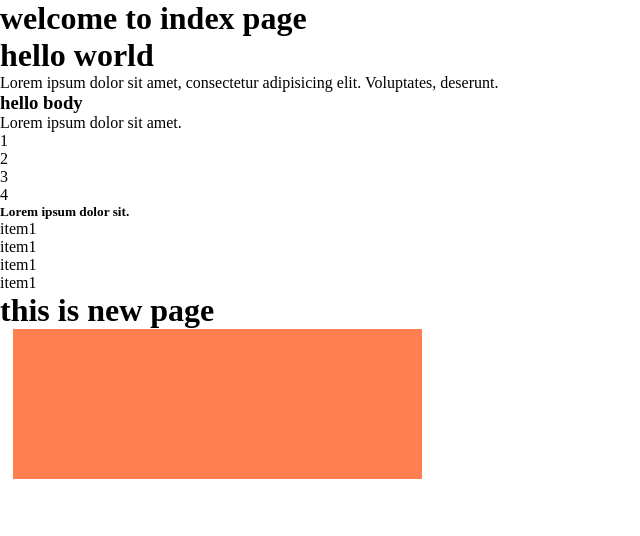
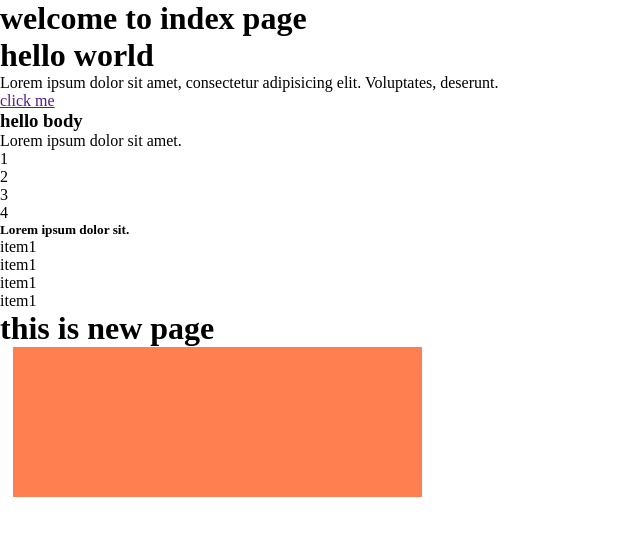
Before and after one commit to sadaf17/project, a plain HTML site: page index.html in a window 1280 px wide. Shown: the whole page, without its empty margins (0-640 px from the left). Drawn offline with Linux system fonts and the light colour scheme.

Commit message:
tag a added

```diff
--- a/index.html
+++ b/index.html
@@ -10,6 +10,7 @@
        <h1>welcome to index page</h1>
         <h1>hello world</h1>
         <p>Lorem ipsum dolor sit amet, consectetur adipisicing elit. Voluptates, deserunt.</p>
+        <a href="">click me</a>
         <h3>hello body</h3>
         <p>Lorem ipsum dolor sit amet.</p>
         <ul>
```
